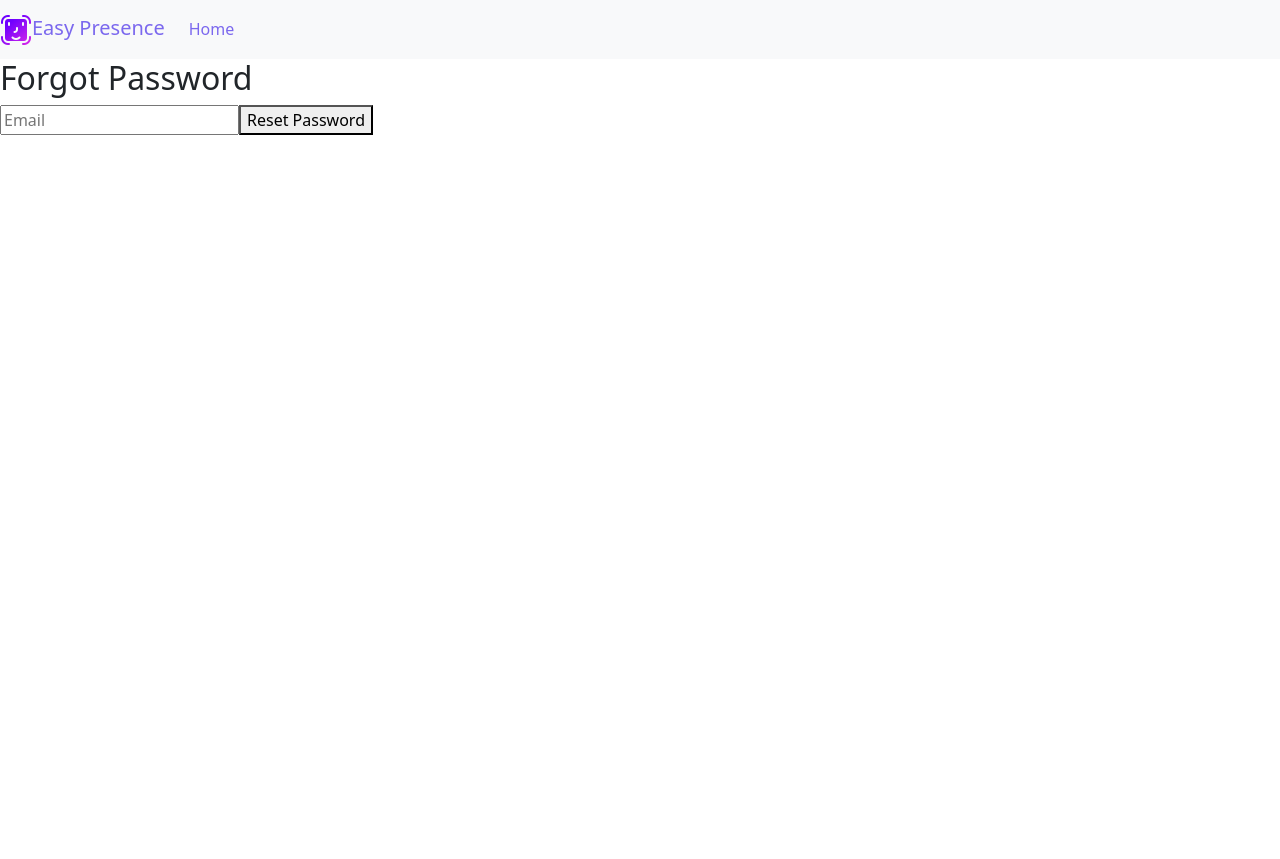
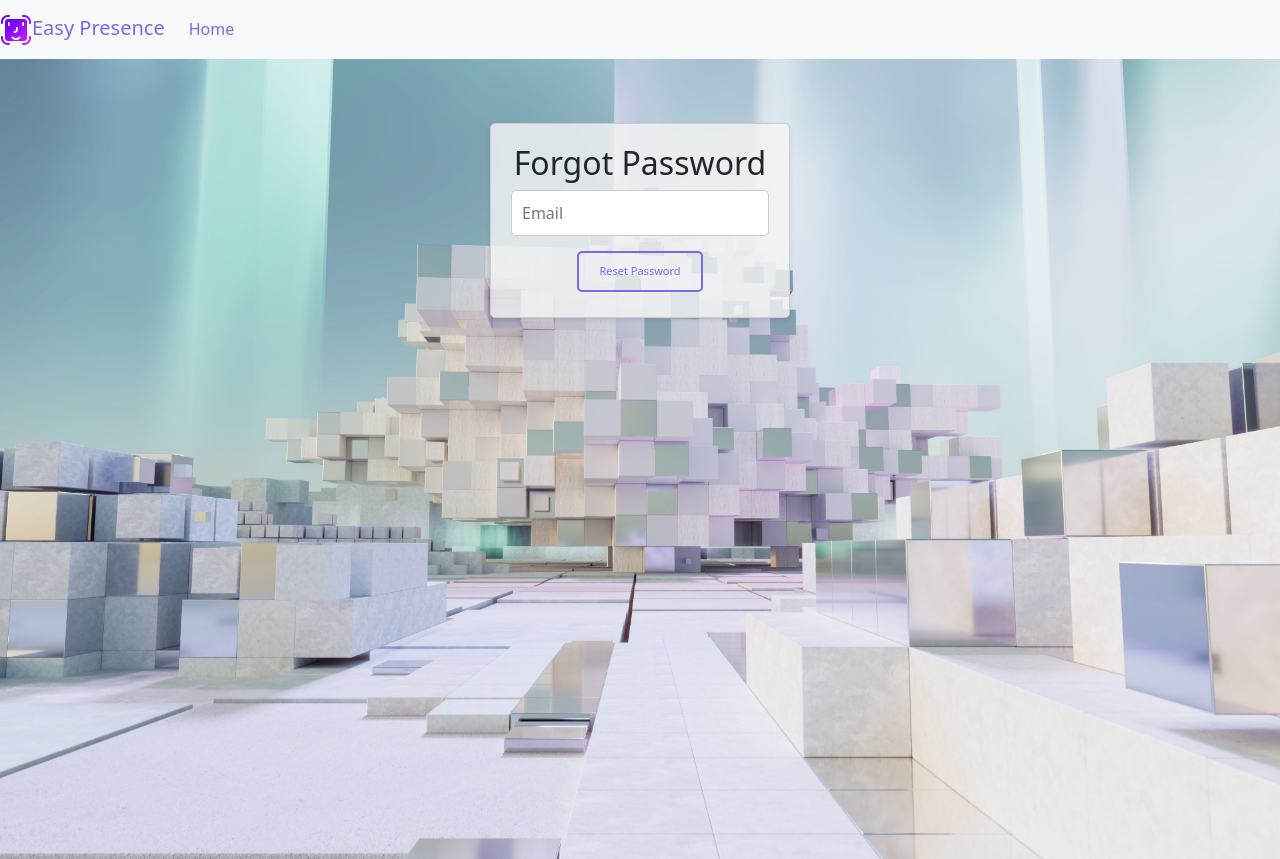
Before and after one commit to SabMehdi/gestion-absences, a React (Create React App) app: page /reset in a window 1280 px wide. Before the commit the page ends 800 px from the top, so only its background shows below. Built offline with nearby package versions, Linux system fonts and the light colour scheme; no server answers.

Commit message:
reset password css

```diff
--- a/src/components/authentification/login.js
+++ b/src/components/authentification/login.js
@@ -135,7 +135,7 @@ function Login() {
           </div>
         )}
           {isLoading ? (
-          <div className="spinner"></div> // Spinner component
+          <div className="spinner"></div>
         ) : (
           <button type="submit">Login</button>
         )}
--- a/src/components/authentification/resetPassword.js
+++ b/src/components/authentification/resetPassword.js
@@ -2,9 +2,12 @@ import React, { useState } from 'react';
 import { auth } from '../firebase/firebase';
 import { sendPasswordResetEmail } from 'firebase/auth';
 import { useNavigate } from 'react-router-dom';
+import '../../style/Login.css'; // Make sure this path is correct
+
 function ForgotPassword() {
     const [email, setEmail] = useState('');
-    const navigate=useNavigate();
+    const navigate = useNavigate();
+
     const handleForgotPassword = async () => {
         if (!email) {
             alert('Please enter your email to reset your password.');
@@ -15,14 +18,14 @@ function ForgotPassword() {
             await sendPasswordResetEmail(auth, email);
             alert('Password reset email sent. Please check your inbox.');
             navigate('/');
-
         } catch (error) {
             alert('Error sending password reset email: ' + error.message);
         }
     };
 
     return (
-        <div className="forgot-password-container">
+        <div className="login-container"> {/* Use login-container for consistent styling */}
+            <form className="login-form" onSubmit={e => e.preventDefault()}> {/* Prevent default form submit behavior */}
                 <h2>Forgot Password</h2>
                 <input
                     type="email"
@@ -31,6 +34,7 @@ function ForgotPassword() {
                     onChange={(e) => setEmail(e.target.value)}
                 />
                 <button onClick={handleForgotPassword}>Reset Password</button>
+            </form>
         </div>
     );
 }
```
Lines whose indentation alone changed are shown as unchanged.
